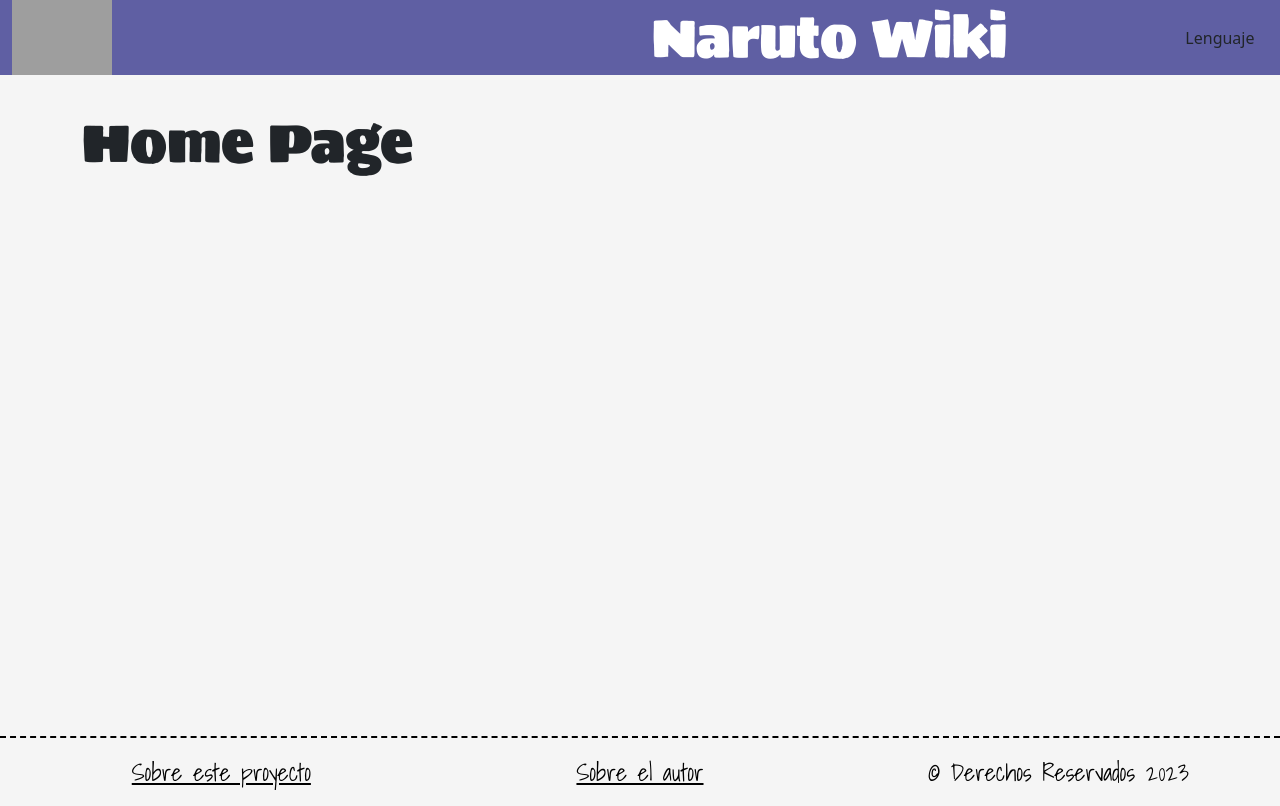
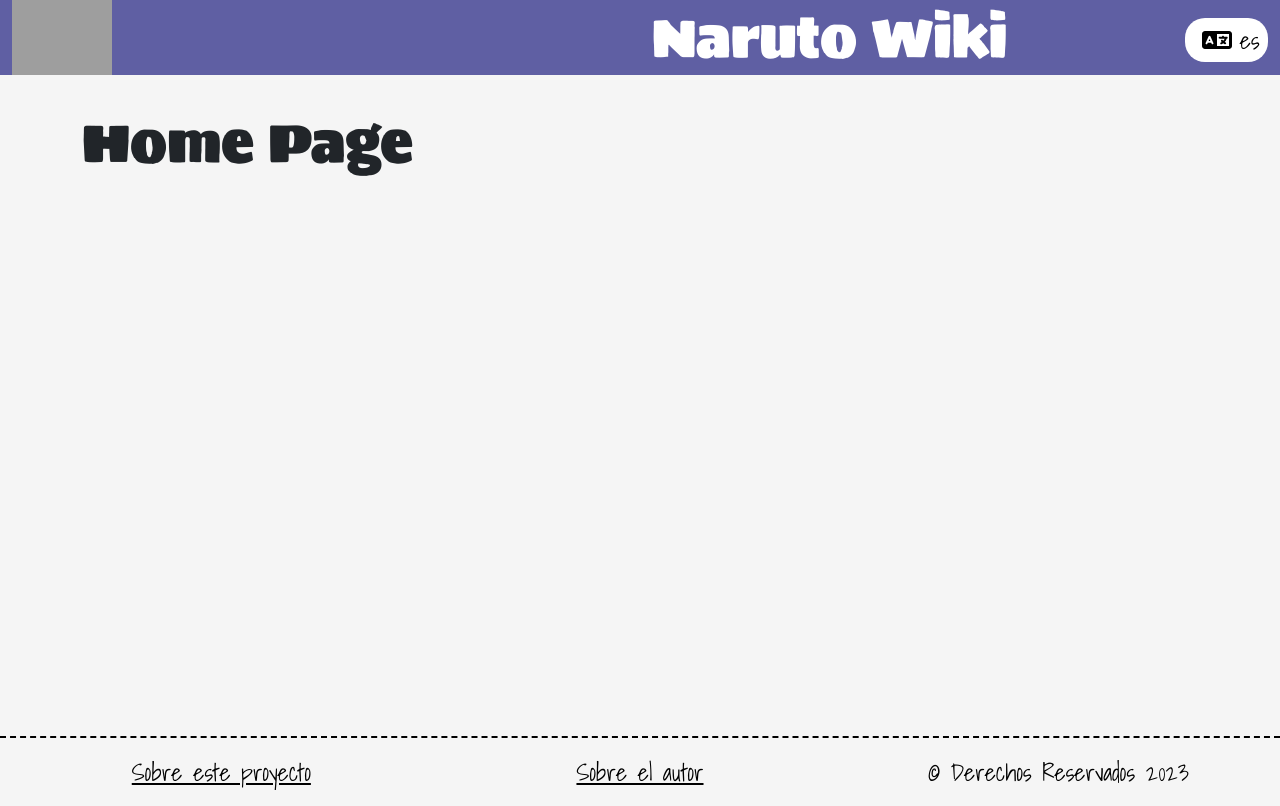
Before and after one commit to JorgeChaparroS/naruto-react, a Next.js app: page / in a window 1280 px wide. Built offline with nearby package versions, Linux system fonts and the light colour scheme; grey boxes are pictures that could not be loaded.

Commit message:
Language component complete

```diff
--- a/components/header/header.js
+++ b/components/header/header.js
@@ -2,6 +2,7 @@
 import { useRouter } from 'next/router';
 import en from '../../public/i18n/en';
 import es from '../../public/i18n/es';
+import Language from '../language/language';
 
 const imageHeaderUrl = 'https://upload.wikimedia.org/wikipedia/commons/thumb/6/60/Shuriken_%28Naruto%29.svg/2048px-Shuriken_%28Naruto%29.svg.png';
 
@@ -25,7 +26,7 @@
                     <div className="row justify-content-end justify-content-xl-between align-items-center">
                         <h1 className={h1Classes}>{i18n.header}</h1>
                         <section className="col-5 col-md-4 col-xl-2 mt-4 mt-xl-0">
-                            Lenguaje
+                            <Language></Language>
                         </section>
                     </div>
                 </aside>
--- /dev/null
+++ b/components/language/language.js
@@ -0,0 +1,80 @@
+import styles from './language.module.scss';
+import { useRouter } from 'next/router';
+import { usePathname } from 'next/navigation'
+import { useState } from 'react';
+import { FontAwesomeIcon } from '@fortawesome/react-fontawesome';
+import { faLanguage } from '@fortawesome/free-solid-svg-icons';
+
+const languages = ['es', 'en'];
+
+function DropdownLanguage({isExpanded, setIsExpanded, setLanguageSelected, router}) {
+
+    const pathName = usePathname();
+
+    const onClickLanguage = (language) => {
+        setIsExpanded(false);
+        setLanguageSelected(language);
+        router.push(pathName, pathName, {locale: language});
+    };
+
+    if (isExpanded) {
+        return (
+            <>
+                <div className={[styles.option, 'w-100'].join(' ')}>
+                    {
+                        languages.map((language, index) => {
+                            const classes = ['text', 'm-0', 'text-center', styles.pLanguage];
+                            if (index === (languages.length - 1)) {
+                                classes.push(styles.radiusBottom);
+                            } else {
+                                classes.push('border-bottom');
+                            }
+                            if (index === 0) {
+                                classes.push(styles.radiusTop);
+                            }
+                            const classesName = classes.join(' ');
+                            return <p
+                                        key={language}
+                                        className={classesName}
+                                        onClick={() => onClickLanguage(language)}
+                                    >
+                                        {language}
+                                    </p>
+                        })
+                    }
+                </div>
+            </>
+        );
+    }
+    return null;
+}
+
+function StaticLanguage({isExpanded, setIsExpanded, languageSelected}) {
+    if (!isExpanded) {
+        return (
+            <>
+                <p className={[styles.option, styles.pLanguage, 'm-0', 'py-1', 'text-center', 'w-100'].join(' ')} onClick={() => setIsExpanded(true)}>
+                    <FontAwesomeIcon icon={faLanguage} className={[styles.iconLanguage, 'mx-2'].join(' ')}></FontAwesomeIcon>
+                    <span className="text">{languageSelected}</span>
+                </p>
+            </>
+        );
+    }
+    return null;
+
+}
+
+export default function Language() {
+    const router = useRouter();
+    const { locale } = router;
+    const [isExpanded, setIsExpanded] = useState(false);
+    const [languageSelected, setLanguageSelected] = useState(locale);
+    return (
+        <>
+            <div className={[styles.languageSelectorContainer, 'pointer'].join(' ')}>
+                <StaticLanguage isExpanded={isExpanded} setIsExpanded={setIsExpanded} languageSelected={languageSelected}></StaticLanguage>
+                <DropdownLanguage isExpanded={isExpanded} setIsExpanded={setIsExpanded} setLanguageSelected={setLanguageSelected} router={router}></DropdownLanguage>
+            </div>
+        </>
+    )
+}
--- /dev/null
+++ b/components/language/language.module.scss
@@ -0,0 +1,41 @@
+@import '../../styles/variables.module.scss';
+
+.languageSelectorContainer {
+    border-radius: 20px;
+    position: relative;
+    @media (max-width: $min-width-desktop) {
+        height: 30px;
+    }
+    @media (max-width: $min-width-tablet) {
+        height: 20px;
+    }
+
+    .iconLanguage {
+        font-size: 16px;
+        @media (min-width: $min-width-tablet) {
+            font-size: 20px;
+        }
+        @media (min-width: $min-width-desktop) {
+            font-size: 24px;
+        }
+    }
+
+    .option {
+        position: absolute;
+        z-index: 2;
+        border-radius: 20px;
+        top: -20px;
+    }
+
+    .pLanguage {
+        background-color: $white;
+    }
+
+    .radiusTop {
+        border-radius: 20px 20px 0 0;
+    }
+
+    .radiusBottom {
+        border-radius: 0 0 20px 20px;
+    }
+}
--- a/package.json
+++ b/package.json
@@ -6,6 +6,9 @@
     "start": "next start"
   },
   "dependencies": {
+    "@fortawesome/fontawesome-svg-core": "^6.4.0",
+    "@fortawesome/free-solid-svg-icons": "^6.4.0",
+    "@fortawesome/react-fontawesome": "^0.2.0",
     "bootstrap": "^5.3.0",
     "next": "latest",
     "react": "18.2.0",
--- a/pages/_app.js
+++ b/pages/_app.js
@@ -1,6 +1,10 @@
 import '../styles/globals.scss';
 import 'bootstrap/dist/css/bootstrap.css'
+import "@fortawesome/fontawesome-svg-core/styles.css";
+import { config } from "@fortawesome/fontawesome-svg-core";
 import Head from "next/head";
+
+config.autoAddCss = false;
 
 export default function App({ Component, pageProps }) {
     return (
--- a/pages/about.js
+++ b/pages/about.js
@@ -14,7 +14,7 @@
     return (
         <Layout>
             <Head>
-                <title>{i18n.header} - {i18n.footer.about}</title>
+                <title>{`${i18n.header} - ${i18n.footer.about}`}</title>
             </Head>
             <main className='container mx-auto content-page-container'>
                 <h1>Sobre este proyecto</h1>
--- a/pages/author.js
+++ b/pages/author.js
@@ -14,7 +14,7 @@
     return (
         <Layout>
             <Head>
-                <title>{i18n.header} - Jorge Chaparro</title>
+                <title>{`${i18n.header} - Jorge Chaparro`}</title>
             </Head>
             <main className='container mx-auto content-page-container'>
                 <h1>Jorge Chaparro</h1>
--- a/pages/characters.js
+++ b/pages/characters.js
@@ -14,7 +14,7 @@
     return (
         <Layout>
             <Head>
-                <title>{i18n.header} - {i18n.mainPage.charactersCard.title}</title>
+                <title>{`${i18n.header} - ${i18n.mainPage.charactersCard.title}`}</title>
             </Head>
             <main className='container mx-auto content-page-container'>
                 <h1>Personajes</h1>
--- a/pages/clans.js
+++ b/pages/clans.js
@@ -14,7 +14,7 @@
     return (
         <Layout>
             <Head>
-                <title>{i18n.header} - {i18n.mainPage.clansCard.title}</title>
+                <title>{`${i18n.header} - ${i18n.mainPage.clansCard.title}`}</title>
             </Head>
             <main className='container mx-auto content-page-container'>
                 <h1>Clanes</h1>
```
Also changed, not shown: 1 other file (tests, documents, lock files or other folders).
